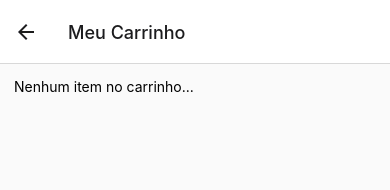
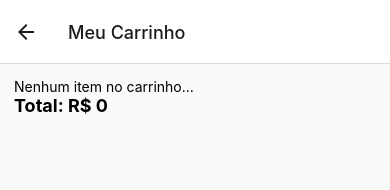
Before and after one commit to Pedro-Clear/ShoppingCard, a React Native app: screen /Cart in a window 390 px wide. Shown: the top 190 px of the page. Built offline with nearby package versions, Linux system fonts and the light colour scheme.

Commit message:
Calculating shopping cart total

```diff
--- a/src/contexts/CartContext.js
+++ b/src/contexts/CartContext.js
@@ -4,6 +4,7 @@
 
 function CartProvider({ children }){
   const [cart, setCart] = useState([]);
+  const [total, setTotal] = useState(0);
 
   function addItemCart(newItem){
     const indexItem = cart.findIndex(item => item.id === newItem.id)
@@ -17,6 +18,8 @@
       cartList[indexItem].total =  cartList[indexItem].amount * cartList[indexItem].price;
 
       setCart(cartList)
+      totalResultCart(cartList);
+
       return;
     }
 
@@ -27,6 +30,7 @@
     }
 
     setCart(products => [...products, data])
+    totalResultCart([...cart, data])
 
 
   }
@@ -43,12 +47,24 @@
       cartList[indexItem].total = cartList[indexItem].total - cartList[indexItem].price;
 
       setCart(cartList);
+      totalResultCart(cartList)
+
       return;
     }
 
     const removeItem = cart.filter(item => item.id !== product.id)
     setCart(removeItem);
+    totalResultCart(removeItem)
 
+
+  }
+
+
+  function totalResultCart(items){
+    let myCart = items;
+    let result = myCart.reduce((acc, obj) => {  return acc + obj.total }, 0)
+
+    setTotal(result.toFixed(2));
 
   }
 
@@ -58,7 +74,8 @@
       value={{
         cart,
         addItemCart,
-        removeItemCart
+        removeItemCart,
+        total,
       }}
     >
       {children}
--- a/src/pages/Cart/index.js
+++ b/src/pages/Cart/index.js
@@ -4,7 +4,7 @@
 import CardItem from '../../components/CardItem'
 
 export default function Cart(){
-  const { cart, addItemCart, removeItemCart } = useContext(CartContext);
+  const { cart, addItemCart, removeItemCart, total } = useContext(CartContext);
 
 
 
@@ -22,6 +22,7 @@
             removeAmount={ () => removeItemCart(item) }
           />
         )}
+        ListFooterComponent={ () => <Text style={stlyes.total}>Total: R$ {total}</Text> }
       />
     </View>
   )
@@ -34,5 +35,10 @@
     paddingStart: 14,
     paddingEnd: 14,
     paddingTop: 14,
+  },
+  total:{
+    fontSize: 18,
+    fontWeight: 'bold',
+    marginBottom: 24,
   }
 })
--- a/src/pages/Home/index.js
+++ b/src/pages/Home/index.js
@@ -51,11 +51,13 @@
         style={stlyes.cartButton}
         onPress={ () => navigation.navigate("Cart")}
         >
-          <View style={stlyes.dot}>
-            <Text style={stlyes.dotText}>
-              {cart?.length}
-            </Text>
-          </View>
+          {cart.length >= 1 && (
+            <View style={stlyes.dot}>
+              <Text style={stlyes.dotText}>
+                {cart?.length}
+              </Text>
+            </View>
+          )}
           <Feather name="shopping-cart" size={30} color="#000" />
         </TouchableOpacity>
       </View>
```
